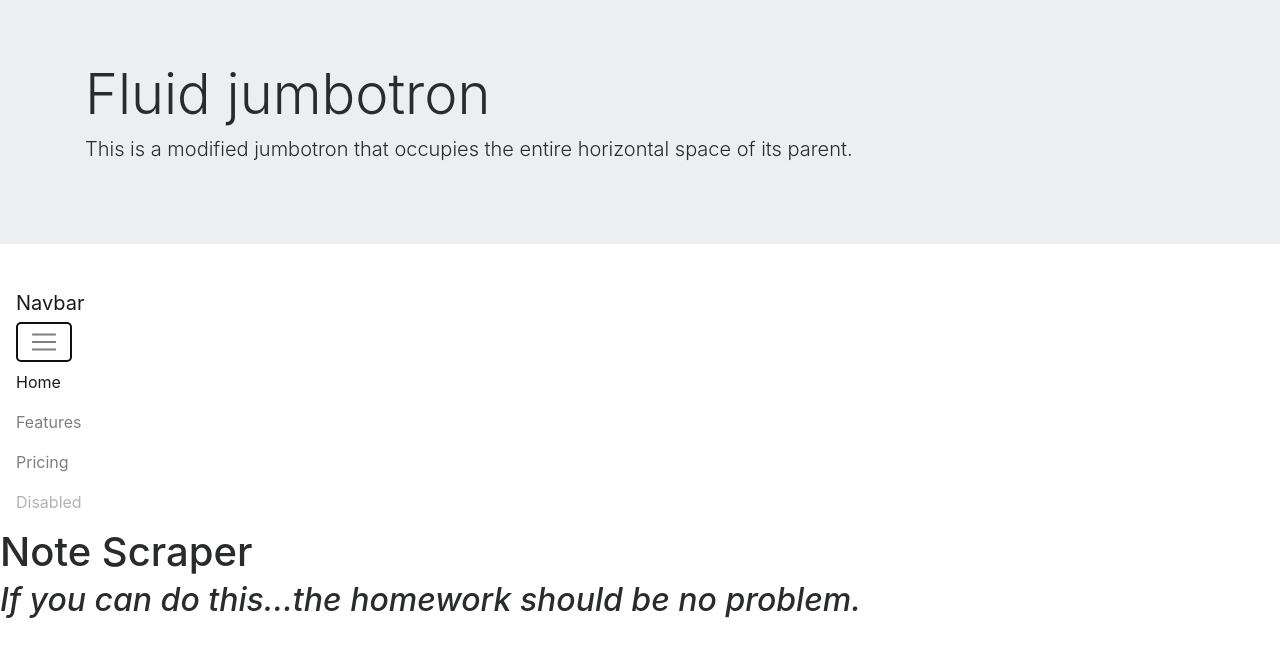
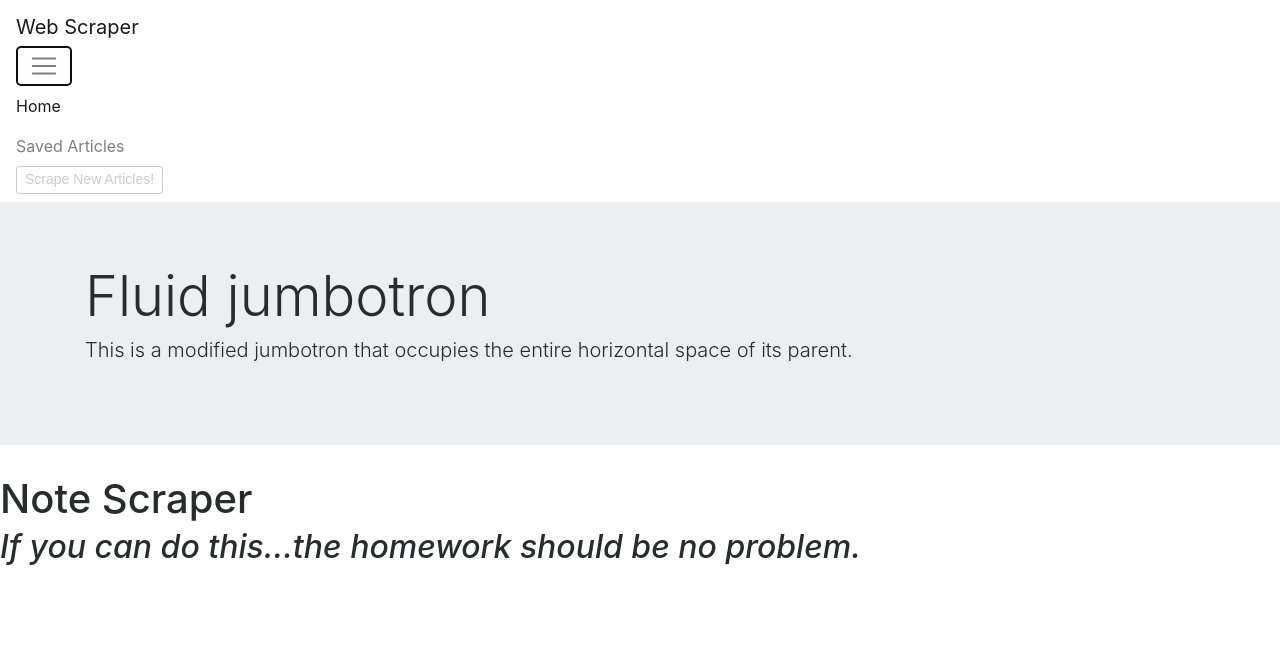
Before and after one commit to SJaved0327/news-scraper, a website: page public/index.html in a window 1280 px wide. Both pictures are taken after a click on the button "Toggle navigation". Drawn offline with nearby package versions, Linux system fonts and the light colour scheme.

Commit message:
added navbar

```diff
--- a/public/index.html
+++ b/public/index.html
@@ -9,7 +9,23 @@
     <style></style>
   </head>
   <body>
-
+    <!-- Nav Bar -->
+    <nav class="navbar navbar-expand-lg navbar-light bg-light">
+      <a class="navbar-brand" href="#">Web Scraper</a>
+      <button class="navbar-toggler" type="button" data-toggle="collapse" data-target="#navbarNavAltMarkup" aria-controls="navbarNavAltMarkup" aria-expanded="false" aria-label="Toggle navigation">
+        <span class="navbar-toggler-icon"></span>
+      </button>
+      <div class="collapse navbar-collapse" id="navbarNavAltMarkup">
+        <div class="navbar-nav">
+          <a class="nav-item nav-link active" href="#">Home <span class="sr-only">(current)</span></a>
+          <a class="nav-item nav-link" href="#">Saved Articles</a>
+          <form class="form-inline">
+            <button class="btn btn-sm align-middle btn-outline-secondary" type="button">Scrape New Articles!</button>
+          </form>
+        </div>
+      </div>
+    </nav>
+    <!-- Jumbotron -->
     <div class="jumbotron jumbotron-fluid">
       <div class="container">
         <h1 class="display-4">Fluid jumbotron</h1>
@@ -17,20 +33,7 @@
       </div>
     </div>
 
-    <nav class="navbar navbar-expand-lg navbar-light bg-light">
-      <a class="navbar-brand" href="#">Navbar</a>
-      <button class="navbar-toggler" type="button" data-toggle="collapse" data-target="#navbarNavAltMarkup" aria-controls="navbarNavAltMarkup" aria-expanded="false" aria-label="Toggle navigation">
-        <span class="navbar-toggler-icon"></span>
-      </button>
-      <div class="collapse navbar-collapse" id="navbarNavAltMarkup">
-        <div class="navbar-nav">
-          <a class="nav-item nav-link active" href="#">Home <span class="sr-only">(current)</span></a>
-          <a class="nav-item nav-link" href="#">Features</a>
-          <a class="nav-item nav-link" href="#">Pricing</a>
-          <a class="nav-item nav-link disabled" href="#">Disabled</a>
-        </div>
-      </div>
-    </nav>
+
 
 
 
```
